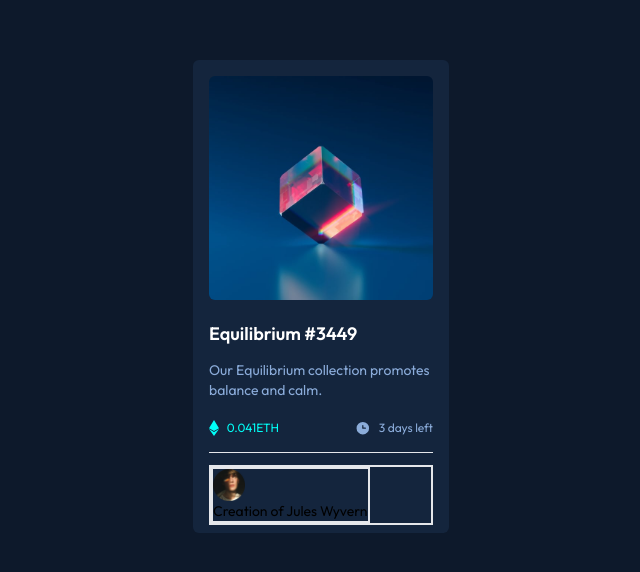
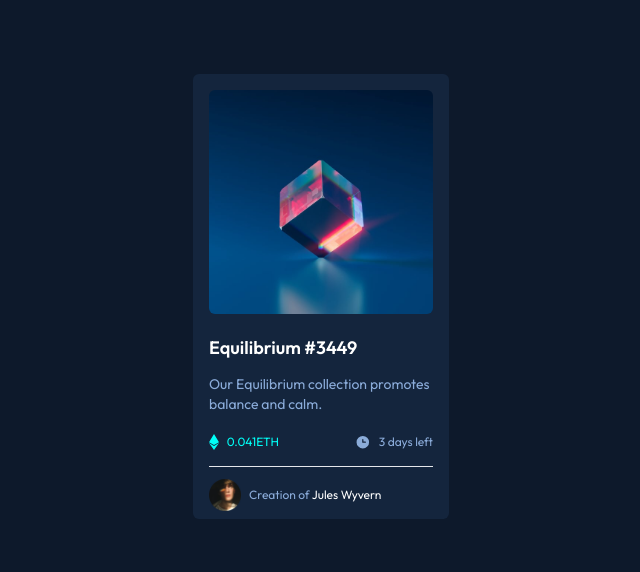
Before and after one commit to mundevux/NFT-Preview-Card, a website: page index.html in a window 1280 px wide. Shown: the part 104-676 px from the top of the page, without its empty margins (319-959 px from the left). Drawn offline with Linux system fonts and the light colour scheme.

Commit message:
Update Infex.html

```diff
--- a/index.html
+++ b/index.html
@@ -26,8 +26,9 @@
                 <p class="text-xs text-Softblue flex"><img src="./images/icon-clock.svg" alt="Icon clock" class="mr-2"> 3 days left</p>
             </div>
             <hr class="text-Softblue mb-3">
-            <div class="flex border-2">
-                <p class="text-sm border-2"><img src="./images/image-avatar.png" alt="Image Avatar" width="32"><span>Creation of </span> Jules Wyvern</p>
+            <div class="flex">
+                <img src="./images/image-avatar.png" alt="Image Avatar" width="32">
+                <p class="text-xs text-White mt-2 ml-2"><span class="text-Softblue">Creation of </span> Jules Wyvern</p>
             </div>
         </div>
         <div>
```
Also changed, not shown: dist/output.css.
